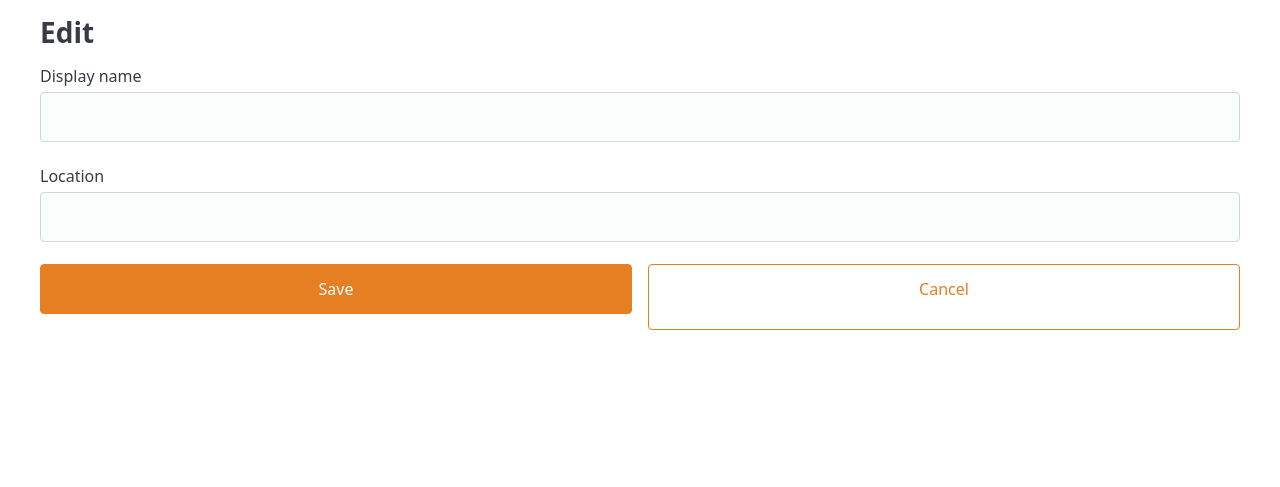
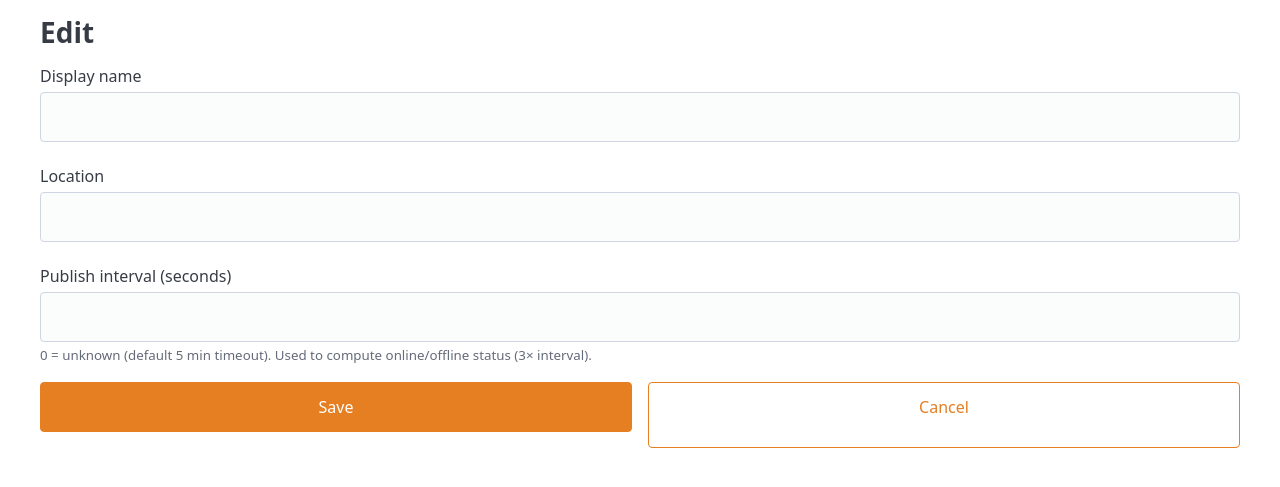
Before and after one commit to Silmaen/sensor_server, a Django app: template web/devices/templates/devices/device_edit.html in a window 1280 px wide. Shown: the part 64-551 px from the top of the page. Run offline with Django 5.2, Linux system fonts and the light colour scheme; the template is opened without the code that fills it, so the values that code supplies are empty; parts of the project's set-up code (start-up, migrations or seed data) failed here and were passed over; some libraries are stand-ins or nearby versions.

Commit message:
manual set interval

```diff
--- a/web/devices/templates/devices/device_edit.html
+++ b/web/devices/templates/devices/device_edit.html
@@ -13,6 +13,11 @@
     <label>
         {% trans "Location" %}
         <input type="text" name="location" value="{{ device.location }}">
+    </label>
+    <label>
+        {% trans "Publish interval (seconds)" %}
+        <input type="number" name="publish_interval" value="{{ device.publish_interval }}" min="0" max="86400">
+        <small>{% trans "0 = unknown (default 5 min timeout). Used to compute online/offline status (3× interval)." %}</small>
     </label>
     {% if metrics %}
     <fieldset>
```
Also changed, not shown: web/devices/views.py (+6 -1 lines), web/locale/fr/LC_MESSAGES/django.po.
